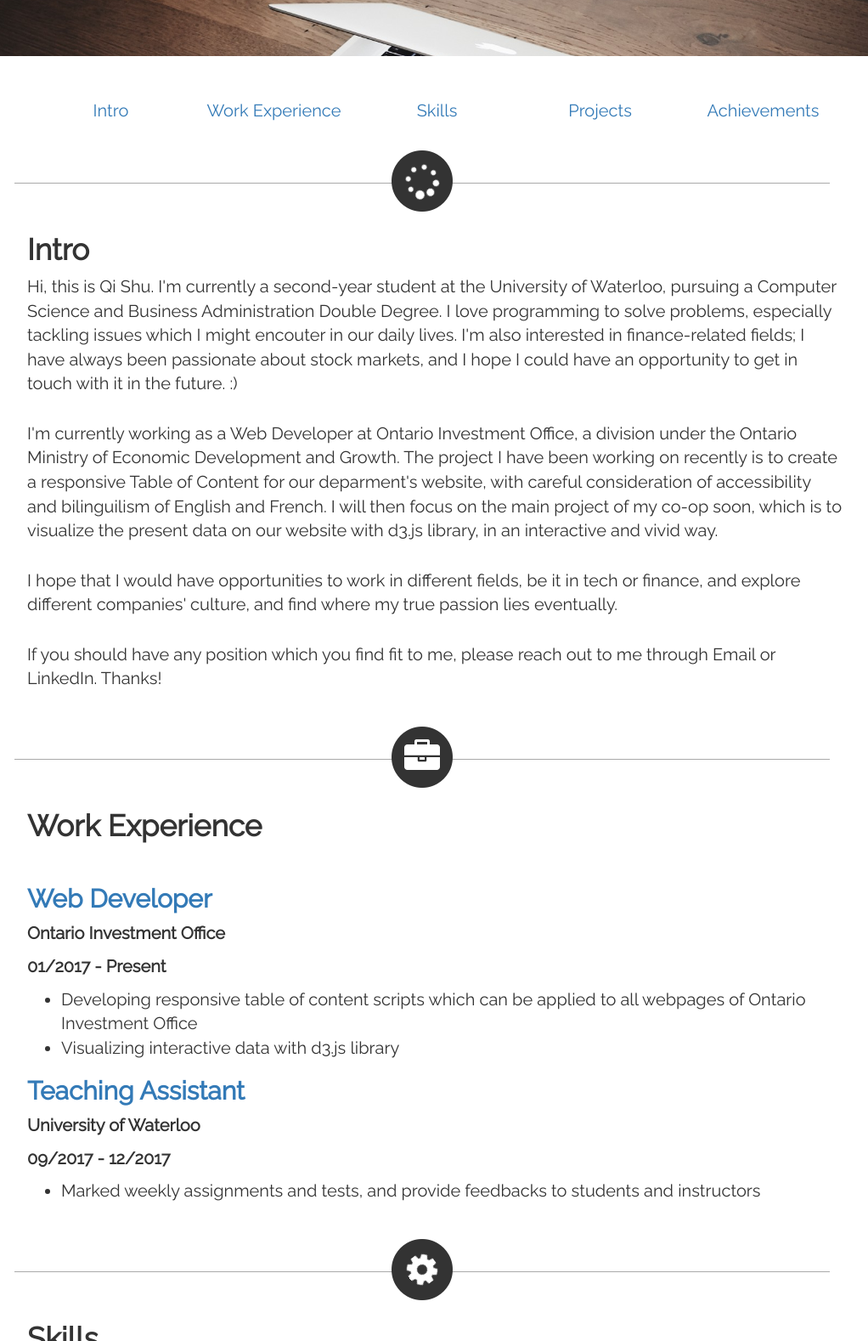
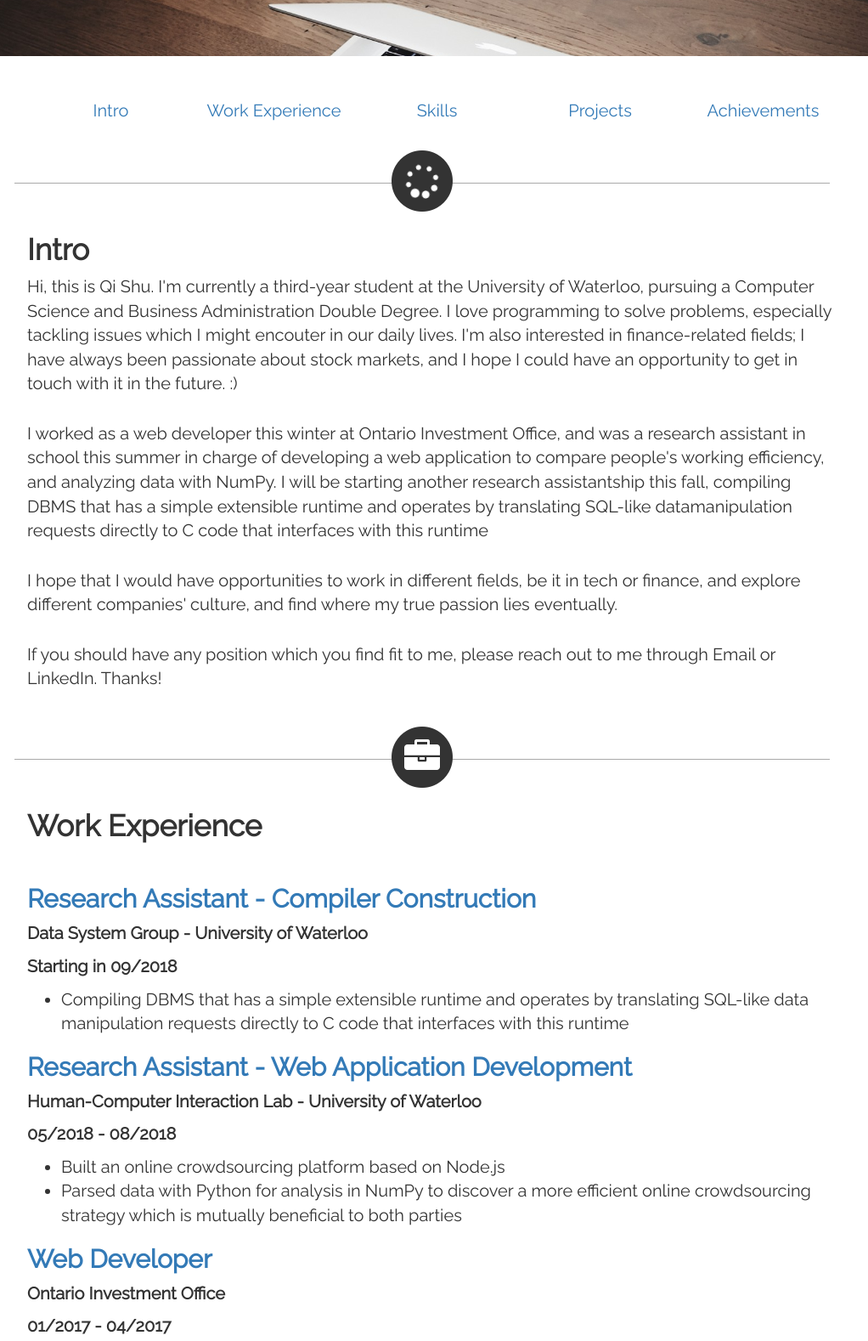
Before and after one commit to shuqi7/Personal-Website, a plain HTML site: page index.html in a window 1280 px wide. Shown: the part 934-2512 px from the top of the page at 85% size, without its empty margins (128-1150 px from the left). Drawn offline with Linux system fonts and the light colour scheme.

Commit message:
no message

```diff
--- a/index.html
+++ b/index.html
@@ -199,13 +199,15 @@
 
         			<div class="grid-12">
         				<h2> Intro </h2>
-        				<p> Hi, this is Qi Shu. I'm currently a second-year student at the University of Waterloo, pursuing a Computer Science and Business Administration Double Degree.
+        				<p> Hi, this is Qi Shu. I'm currently a third-year student at the University of Waterloo, pursuing a Computer Science and Business Administration Double Degree.
         				 I love programming to solve problems, especially tackling issues which I might encouter in our daily lives. I'm also interested in finance-related fields; I have always been
         				passionate about stock markets, and I hope I could have an opportunity to get in touch with it in the future. :)</p>
         			    <br>
-        			    <p>I'm currently working as a Web Developer at Ontario Investment Office, a division under the Ontario Ministry of Economic Development and Growth. The project
-        			    I have been working on recently is to create a responsive Table of Content for our deparment's website, with careful consideration of accessibility and bilinguilism of English and French.
-        			    I will then focus on the main project of my co-op soon, which is to visualize the present data on our website with d3.js library, in an interactive and vivid way.</p>
+        			    <p>I worked as a web developer this winter at Ontario Investment Office, and was a research assistant in school this summer in charge of developing a web application to compare people's
+        			    working efficiency, and analyzing data with NumPy. I will be starting another research
+        				assistantship this fall, compiling DBMS that has a simple extensible runtime and operates
+        				by translating SQL-like datamanipulation requests directly to C code that interfaces with
+        				this runtime</p>
         				<br>
         				<p>I hope that I would have opportunities to work in different fields, be it in tech or finance, and explore
         				different companies' culture, and find where my true passion lies eventually. </p>
@@ -234,9 +236,27 @@
         			<div class="grid-12">
         				<h2> Work Experience </h2>
         				<br>
+        				<h3> Research Assistant - Compiler Construction </h3>
+        				<p style="font-weight: bold;">Data System Group - University of Waterloo</p>
+        				<p style="font-weight: bold;">Starting in 09/2018</p>
+        				<ul>
+        					<li>
+        						Compiling DBMS that has a simple extensible runtime and operates by translating SQL-like data manipulation requests directly to C code that interfaces with this runtime
+        					</li>
+        				</ul>
+        				<h3> Research Assistant - Web Application Development</h3>
+        				<p style="font-weight: bold;">Human-Computer Interaction Lab - University of Waterloo</p>
+        				<p style="font-weight: bold;">05/2018 - 08/2018</p>
+        				<ul>
+        					<li>
+        						Built an online crowdsourcing platform based on Node.js
+        					</li>
+							<li>Parsed data with Python for analysis in NumPy to discover a more efficient online crowdsourcing strategy which is mutually beneficial to both parties
+        					</li>
+        				</ul>
         				<h3> Web Developer</h3>
         				<p style="font-weight: bold;">Ontario Investment Office</p>
-        				<p style="font-weight: bold;"> 01/2017 - Present</p>
+        				<p style="font-weight: bold;"> 01/2017 - 04/2017</p>
         				<ul>
         					<li>Developing responsive table of content scripts which can be applied to all webpages of Ontario Investment Office</li>
         					<li>Visualizing interactive data with d3.js library</li>
@@ -281,7 +301,7 @@
         					</ul>
         					<h4> Library/Framework </h4>
         					<ul>
-        						<li>NumPy, Pandas</li><li>React Native/ReactJS, jQuery, Bootrstrap, AngularJS</li> <li>THREE.js/WebGL, d3.js, highcharts.js</li>
+        						<li>NumPy, Pandas</li><li>React Native/ReactJS, Node.js, jQuery, Bootrstrap, AngularJS</li> <li>THREE.js/WebGL, d3.js, highcharts.js</li>
         					</ul>
         					<h4> Operating System </h4>
         					<ul>
```
